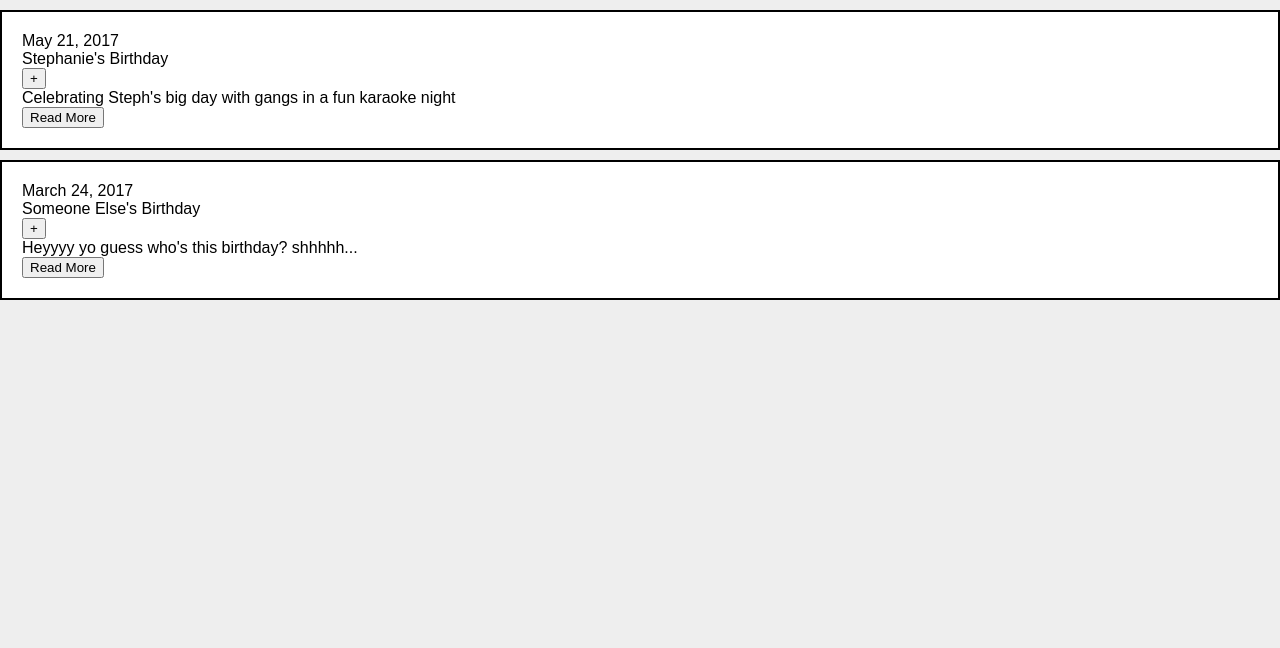
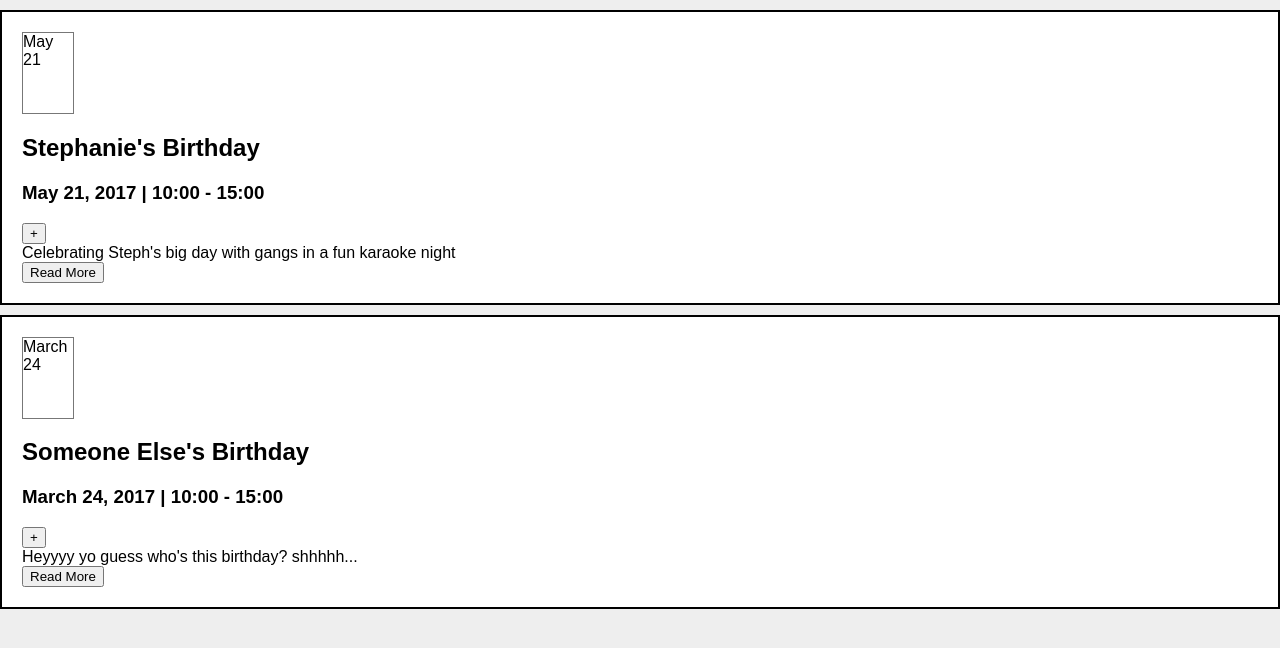
Before and after one commit to stephanie56/react_calendar, a React app: page / in a window 1280 px wide. Built offline with nearby package versions, Linux system fonts and the light colour scheme.

Commit message:
Formatted event dates

```diff
--- a/src/components/App.js
+++ b/src/components/App.js
@@ -8,13 +8,17 @@ class App extends Component {
       events:[
         {
           id: 1,
-          date: "May 21, 2017",
+          date: "05/21/2017",
+          startTime: "10:00",
+          endTime: "15:00",
           title: "Stephanie's Birthday",
           detail: "Celebrating Steph's big day with gangs in a fun karaoke night",
         },
         {
           id: 2,
-          date: "March 24, 2017",
+          date: "03/24/2017",
+          startTime: "10:00",
+          endTime: "15:00",
           title: "Someone Else's Birthday",
           detail: "Heyyyy yo guess who's this birthday? shhhhh... ",
         }
@@ -31,6 +35,8 @@ class App extends Component {
             return(
               <Calendar
                 date={event.date}
+                startTime={event.startTime}
+                endTime={event.endTime}
                 title={event.title}
                 detail={event.detail}
                 key={idx}
--- a/src/components/Calendar.js
+++ b/src/components/Calendar.js
@@ -5,12 +5,23 @@ import EventView from './EventView';
 class Calendar extends Component {
 
   render() {
+    const months = ['January', 'February', 'March', 'April', 'May', 'June', 'July', 'August', 'September', 'October', 'November', 'December'];
+    const date = this.props.date.split('/');
+    const formatted_month = months[parseInt(date[0], 10) - 1];
+    const formatted_day = parseInt(date[1], 10);
+    const formatted_year = date[2];
+    const formatted_date = formatted_month + " " + formatted_day + ", " + formatted_year;
+
     return (
       <div className="Calendar">
         <DateView
-          date={this.props.date}
+          month={ formatted_month }
+          day={ formatted_day }
         />
         <EventView
+          date={ formatted_date }
+          startTime={this.props.startTime}
+          endTime={this.props.endTime}
           title={this.props.title}
           detail={this.props.detail}
         />
--- a/src/components/DateView.js
+++ b/src/components/DateView.js
@@ -5,7 +5,12 @@ class DateView extends Component {
   render() {
     return (
       <div className="Date">
-        { this.props.date }
+        <div className="Month">
+          { this.props.month }
+        </div>
+        <div className="Day">
+          { this.props.day }
+        </div>
       </div>
     );
   }
--- a/src/components/EventTitle.js
+++ b/src/components/EventTitle.js
@@ -5,7 +5,8 @@ class EventTitle extends Component {
   render() {
     return (
       <div className="Title">
-        {this.props.title}
+        <h2>{this.props.title}</h2>
+        <h3>{this.props.date} | {this.props.startTime} - {this.props.endTime}</h3>
       </div>
     );
   }
--- a/src/components/EventView.js
+++ b/src/components/EventView.js
@@ -10,6 +10,9 @@ class EventView extends Component {
       <div className="Event">
         <EventTitle
           title={this.props.title}
+          date={this.props.date}
+          startTime={this.props.startTime}
+          endTime={this.props.endTime}
         />
         <button>{ btn }</button>
         <EventDetail
--- a/src/stylesheets/App.css
+++ b/src/stylesheets/App.css
@@ -12,3 +12,10 @@ body {
   padding:20px;
   margin:10px 0;
 }
+
+.Date {
+  width:50px;
+  min-height:80px;
+  background-color: #fff;
+  border:1px solid #777;
+}
```
